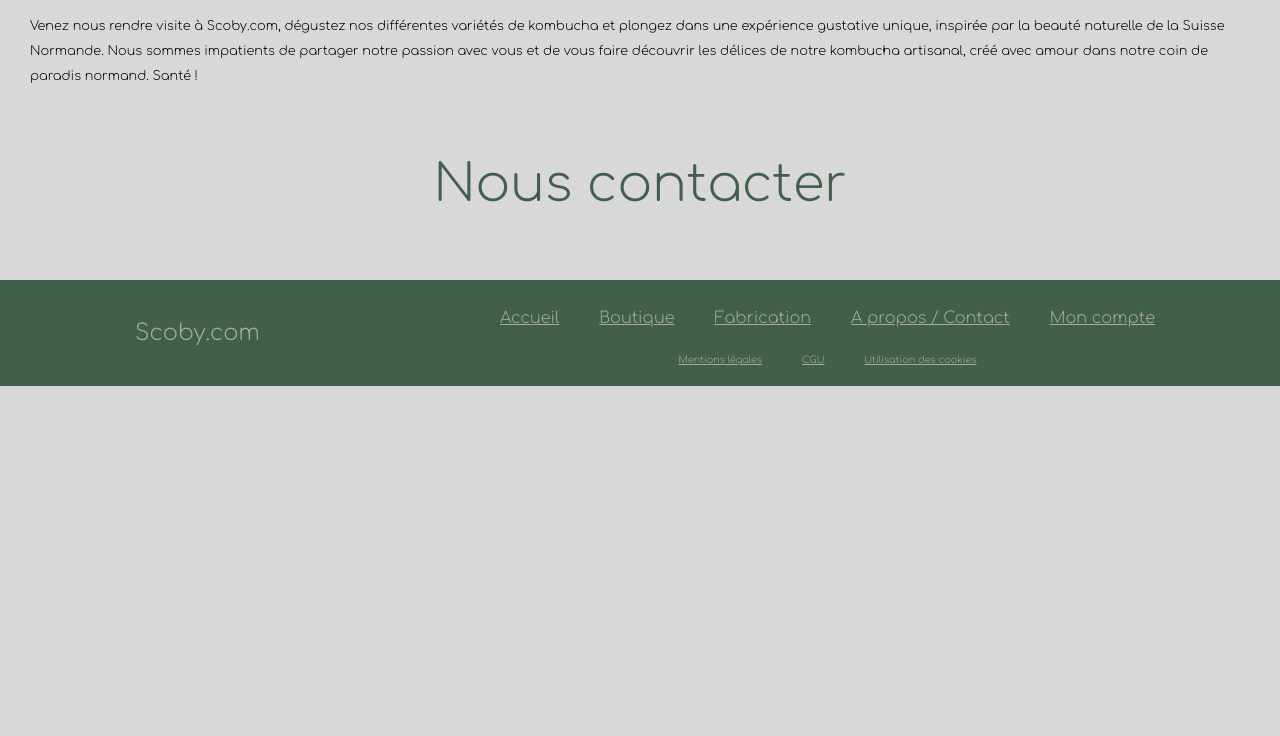
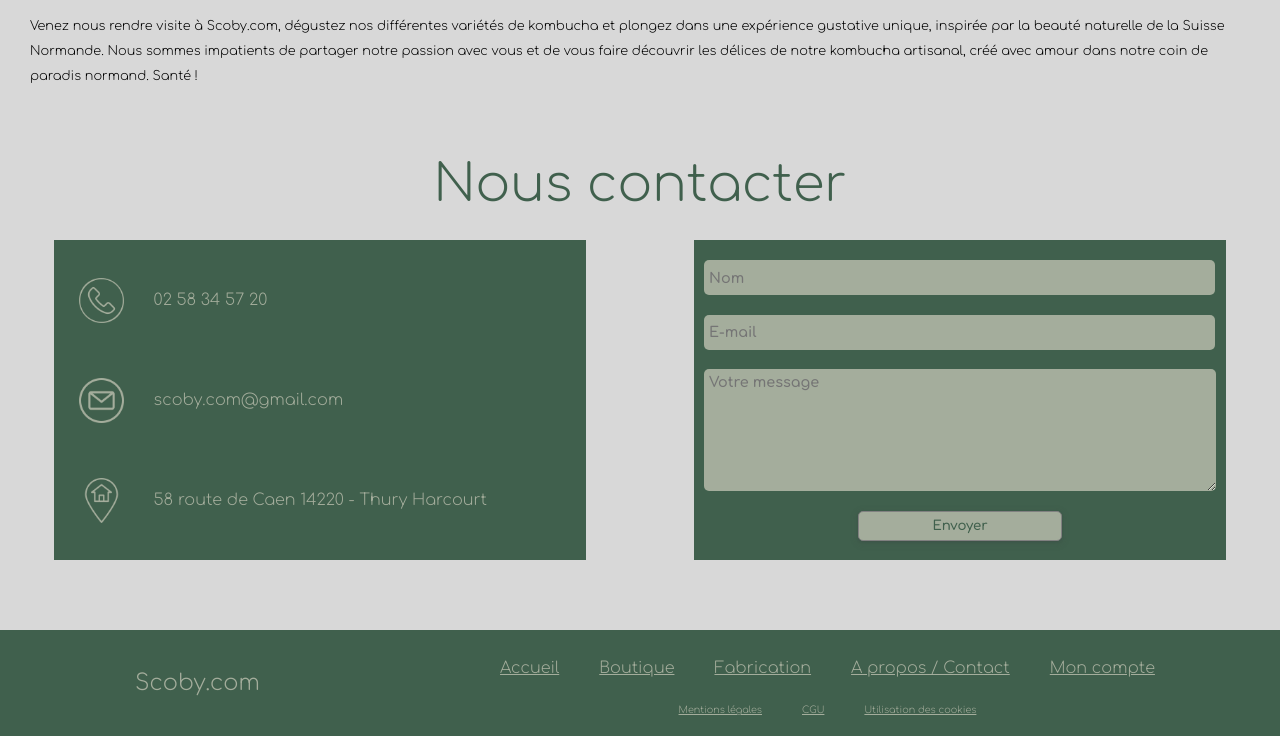
Before and after one commit to GildasTessier/Scoby.com, a PHP site: page /a-propos.html in a window 1280 px wide; the page is wider, and only the part inside the window is pictured. Shown: the part 675-1411 px from the top of that part. Before the commit the page ends 1061 px from the top of that part, so only its background shows below. Run offline with PHP 8.4, Linux system fonts and the light colour scheme.

Commit message:
create section contact

```diff
--- a/a-propos.html
+++ b/a-propos.html
@@ -91,7 +91,42 @@
       </section>
       <section>
         <h2 class="title-section text-green-dark">Nous contacter</h1>
+        <div class="contain-contact">
+          <form class="form-contact bg-green-dark">
+                <div class="label-form">
+                <label for="formName">
+                  <i class="icon" data-feather="user"></i>
+                </label>
+                <input type="text" id="formName" class="form-control bg-green-light font-bold" placeholder="Nom">
+                </div>
+
+                <div class="label-form">
+                <label for="formEmail">
+                  <i class="icon" data-feather="mail"></i>
+                </label>
+                <input type="email" id="formEmail" class="form-control bg-green-light font-bold" placeholder="E-mail">
+              </div>
+                <textarea id="formMessage" rows="7" class="bg-green-light font-bold" placeholder="Votre message"></textarea>
+                <button type="submit" class="btn-form bg-green-light bx-shadow btn-hover font-bold text-green-dark">Envoyer</button>
+          </form>
+          <div class="bg-green-dark contact">
+            <div class="sec-contact">
+              <img class="icon-contact" src="./asset/img/Icons/tel.png" alt="icon téléphone">
+              <p class="text-green-light">02 58 34 57 20</p>
+            </div>
+            <div class="sec-contact">
+              <img class="icon-contact" src="./asset/img/Icons/email.png" alt="icon email">
+              <p class="text-green-light">scoby.com@gmail.com</p>
+            </div>
+            <div class="sec-contact">
+              <img class="icon-contact" src="./asset/img/Icons/adresse.png" alt="icon adresse">
+              <p class="text-green-light">58 route de Caen 14220 - Thury Harcourt</p>
+            </div>
+          </div>
+        </div>
       </section>
+
+
 
     </main>
     <footer class="footer bg-green-dark">
--- a/asset/css/style.a-propos.css
+++ b/asset/css/style.a-propos.css
@@ -35,5 +35,68 @@ section {
     }
 }
 
+.form-contact {
+    display: flex;
+    flex-direction: column;
+    align-content: center;
+    justify-content: space-around;
 
-/* 500 - 850 */
+    padding: 10px;
+    height: 300px;
+}
+input {
+    height: 35px;
+    width: 97.8%;
+    border: none;
+    border-radius: 5px;
+    font-size: 0.9em;
+    padding: 0 5px;
+}
+textarea {
+    border: none;
+    border-radius: 5px;
+    font-size: 0.9em;
+    padding: 5px;
+}
+ .btn-form {
+     height: 30px;
+     width: 40%;
+     border: grey solid 1px;
+     border-radius: 5px;
+     align-self: center;
+}
+.icon-contact {
+    width: 45px;
+    height: 45px;
+    margin: 5px;
+    padding-right: 5%;
+}
+.sec-contact {
+    display: flex;
+    align-items: center;
+    padding: 10px;
+}
+.contact {
+    margin-top: 50px;
+    display: flex;
+    flex-direction: column;
+    justify-content: space-around;
+    padding: 10px;
+    /* height: 300px; */
+}
+
+@media (min-width:650px){
+    .contain-contact {
+        display: flex;
+        flex-direction: row-reverse;
+        justify-content: space-around;
+    }
+    .contact {
+        height: 300px;
+        margin: 0;
+        width: 40%;
+    }
+    .form-contact {
+        width: 40%;
+    }
+}
```
Also changed, not shown: asset/img/Icons/adresse.png (added), asset/img/Icons/email.png (added), asset/img/Icons/tel.png (added).
